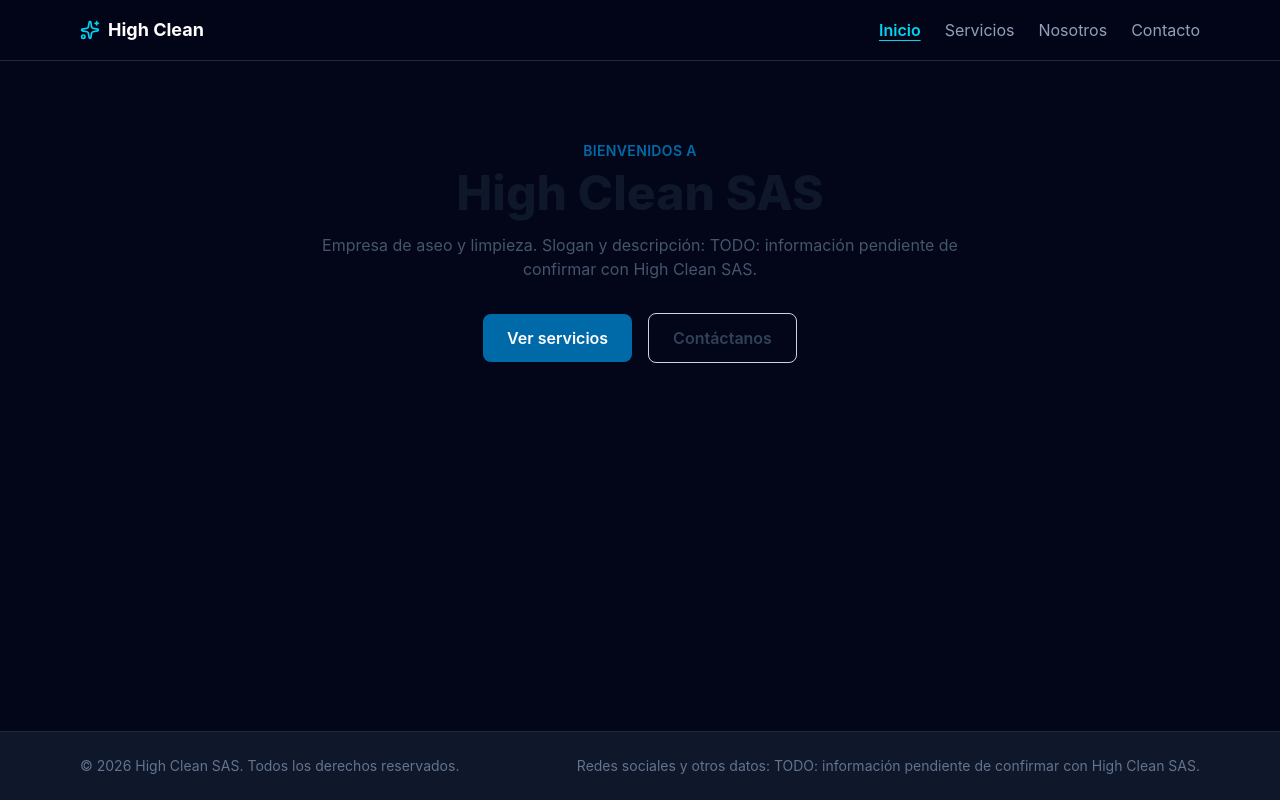
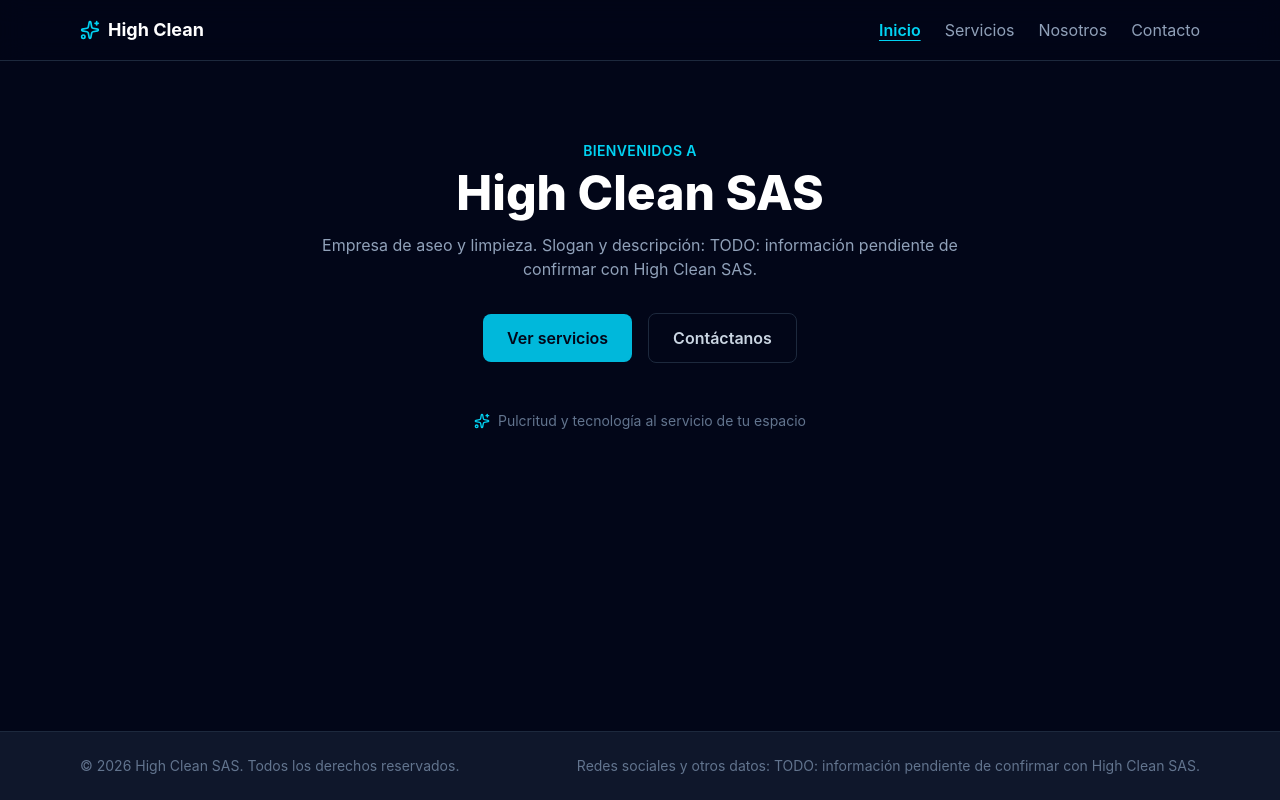
Before and after one commit to shakatoti1618-wq/HighCleanSAS, a React (Vite) app in the folder app/frontend/: page / in a window 1280 px wide. Built offline with nearby package versions, Linux system fonts and the light colour scheme.

Commit message:
style: restyle home hero with neon CTA

```diff
--- a/app/frontend/src/pages/Home.tsx
+++ b/app/frontend/src/pages/Home.tsx
@@ -1,32 +1,37 @@
 import { Link } from 'react-router-dom'
+import { Sparkles } from 'lucide-react'
 
 function Home() {
   return (
     <section className="mx-auto max-w-6xl px-4 py-20 text-center">
-      <p className="mb-2 text-sm font-semibold uppercase tracking-wide text-sky-700">
+      <p className="mb-2 text-sm font-semibold uppercase tracking-wide text-cyan-400">
         Bienvenidos a
       </p>
-      <h1 className="text-4xl font-extrabold text-slate-900 sm:text-5xl">
+      <h1 className="text-4xl font-extrabold text-white sm:text-5xl">
         High Clean SAS
       </h1>
-      <p className="mx-auto mt-4 max-w-2xl text-slate-600">
+      <p className="mx-auto mt-4 max-w-2xl text-slate-400">
         Empresa de aseo y limpieza.
         Slogan y descripción: TODO: información pendiente de confirmar con High Clean SAS.
       </p>
       <div className="mt-8 flex flex-wrap items-center justify-center gap-4">
         <Link
           to="/servicios"
-          className="rounded-lg bg-sky-700 px-6 py-3 font-semibold text-white transition hover:bg-sky-800"
+          className="rounded-lg bg-cyan-500 px-6 py-3 font-semibold text-slate-950 transition-all duration-300 hover:shadow-[0_0_20px_rgba(6,182,212,0.5)]"
         >
           Ver servicios
         </Link>
         <Link
           to="/contacto"
-          className="rounded-lg border border-slate-300 px-6 py-3 font-semibold text-slate-700 transition hover:border-sky-700 hover:text-sky-700"
+          className="rounded-lg border border-slate-800 px-6 py-3 font-semibold text-slate-300 transition hover:border-cyan-500 hover:text-cyan-400"
         >
           Contáctanos
         </Link>
       </div>
+      <p className="mt-12 flex items-center justify-center gap-2 text-sm text-slate-500">
+        <Sparkles className="h-4 w-4 text-cyan-400" aria-hidden="true" />
+        Pulcritud y tecnología al servicio de tu espacio
+      </p>
     </section>
   )
 }
```
